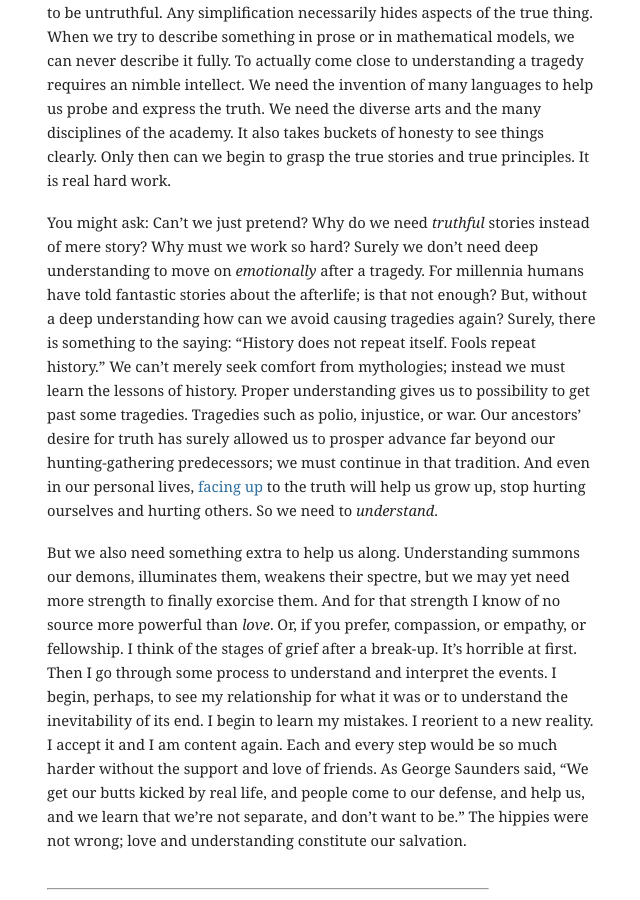
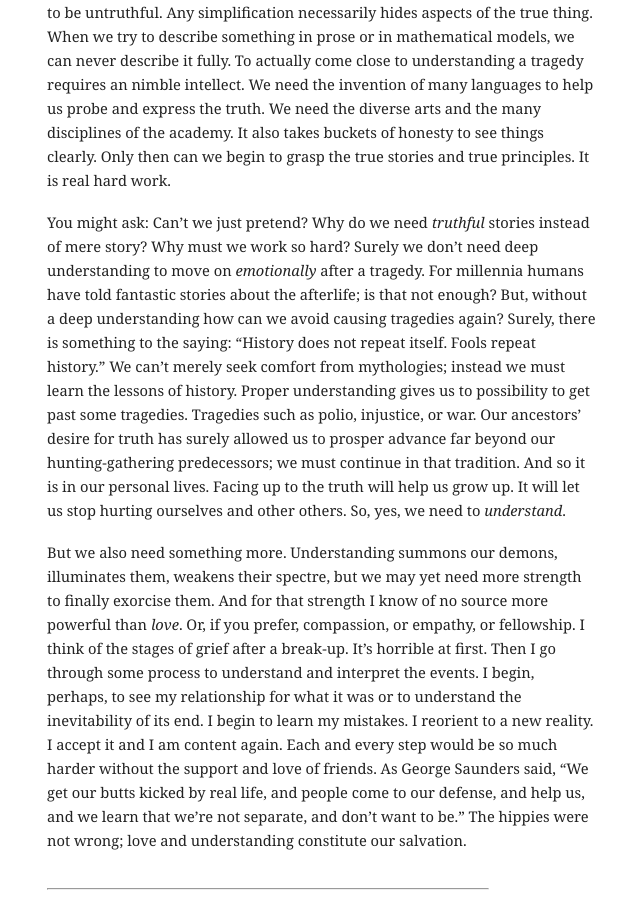
Before and after one commit to mbwong/mbwong.github.com, a Jekyll site: the page built from _posts/2013-08-26-tragedy-and-adulthood.md, in a window 1280 px wide and 900 px high, scrolled down 1982 px. Shown: the whole window, without its empty margins (303-943 px from the left). Built offline with Jekyll 4.4.1, drawn with Linux system fonts in a browser that asks for light colours.

Commit message:
Update 2013-08-26-tragedy-and-adulthood.md

```diff
--- a/_posts/2013-08-26-tragedy-and-adulthood.md
+++ b/_posts/2013-08-26-tragedy-and-adulthood.md
@@ -29,11 +29,11 @@ We can also rely on some simple principles so we don't feel so lost. We boil the
 
 Now simplification is unavoidable. The world is too complex for humans to understand otherwise. But simplication is also dangerous. To simplify things is to be untruthful. Any simplification necessarily hides aspects of the true thing. When we try to describe something in prose or in mathematical models, we can never describe it fully. To actually come close to understanding a tragedy requires an nimble intellect. We need the invention of many languages to help us probe and express the truth. We need the diverse arts and the many disciplines of the academy. It also takes buckets of honesty to see things clearly. Only then can we begin to grasp the true stories and true principles. It is real hard work.
 
-You might ask: Can't we just pretend? Why do we need _truthful_ stories instead of mere story? Why must we work so hard? Surely we don't need deep understanding to move on _emotionally_ after a tragedy. For millennia humans have told fantastic stories about the afterlife; is that not enough? But, without a deep understanding how can we avoid causing tragedies again? Surely, there is something to the saying: "History does not repeat itself. Fools repeat history." We can't merely seek comfort from mythologies; instead we must learn the lessons of history. Proper understanding gives us to possibility to get past some tragedies. Tragedies such as polio, injustice, or war. Our ancestors' desire for truth has surely allowed us to prosper advance far beyond our hunting-gathering predecessors; we must continue in that tradition. And even in our personal lives, [facing up][body] to the truth will help us grow up, stop hurting ourselves and hurting others. So we need to _understand_.
+You might ask: Can't we just pretend? Why do we need _truthful_ stories instead of mere story? Why must we work so hard? Surely we don't need deep understanding to move on _emotionally_ after a tragedy. For millennia humans have told fantastic stories about the afterlife; is that not enough? But, without a deep understanding how can we avoid causing tragedies again? Surely, there is something to the saying: "History does not repeat itself. Fools repeat history." We can't merely seek comfort from mythologies; instead we must learn the lessons of history. Proper understanding gives us to possibility to get past some tragedies. Tragedies such as polio, injustice, or war. Our ancestors' desire for truth has surely allowed us to prosper advance far beyond our hunting-gathering predecessors; we must continue in that tradition. And so it is in our personal lives. Facing up to the truth will help us grow up. It will let us stop hurting ourselves and other others. So, yes, we need to _understand_.
 
 [saunders]: http://asnews.syr.edu/newsevents_2013/releases/george_saunders_convocation.html
 
-But we also need something extra to help us along. Understanding summons our demons, illuminates them, weakens their spectre, but we may yet need more strength to finally exorcise them. And for that strength I know of no source more powerful than _love_. Or, if you prefer, compassion, or empathy, or fellowship. I think of the stages of grief after a break-up. It's horrible at first. Then I go through some process to understand and interpret the events. I begin, perhaps, to see my relationship for what it was or to understand the inevitability of its end. I begin to learn my mistakes. I reorient to a new reality. I accept it and I am content again. Each and every step would be so much harder without the support and love of friends. As George Saunders said, "We get our butts kicked by real life, and people come to our defense, and help us, and we learn that we’re not separate, and don’t want to be." The hippies were not wrong; love and understanding constitute our salvation.
+But we also need something more. Understanding summons our demons, illuminates them, weakens their spectre, but we may yet need more strength to finally exorcise them. And for that strength I know of no source more powerful than _love_. Or, if you prefer, compassion, or empathy, or fellowship. I think of the stages of grief after a break-up. It's horrible at first. Then I go through some process to understand and interpret the events. I begin, perhaps, to see my relationship for what it was or to understand the inevitability of its end. I begin to learn my mistakes. I reorient to a new reality. I accept it and I am content again. Each and every step would be so much harder without the support and love of friends. As George Saunders said, "We get our butts kicked by real life, and people come to our defense, and help us, and we learn that we’re not separate, and don’t want to be." The hippies were not wrong; love and understanding constitute our salvation.
 
 [body]: http://www.washingtonpost.com/lifestyle/style/youre-not-pretty-enough-dealing-with-ugly-self-doubt/2013/08/09/4928a4c0-f932-11e2-b018-5b8251f0c56e_story.html?hpid=z1
 
```
